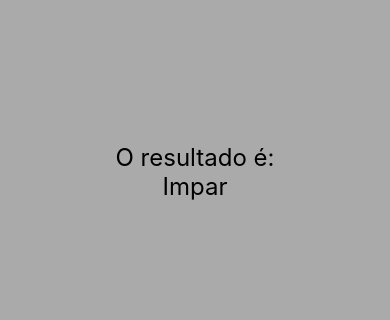
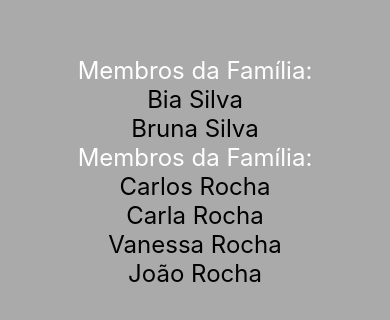
Before and after one commit to tomrobson/React-Native-Exercicio, a React Native app: screen / in a window 390 px wide. Shown: the part 250-570 px from the top of the page. Built offline with nearby package versions, Linux system fonts and the light colour scheme.

Commit message:
Utilizando Children

```diff
--- a/src/App.js
+++ b/src/App.js
@@ -1,6 +1,8 @@
 import React from 'react'
 import { View, StyleSheet } from 'react-native'
 
+import Familia from './components/Relacao/Familia'
+import Membro from './components/Relacao/Membro'
 import ParImpar from './components/ParImpar'
 import ContadorV2 from './components/Contador/ContadorV2'
 import PaiI from './components/Indireta/Pai'
@@ -16,7 +18,18 @@ import CompDefault, { Comp1, Comp2 } from './components/Multi'
 
 export default () => (
     <View style={style.App}>
-        <ParImpar num={3} />
+        <Familia>
+            <Membro nome = "Bia" sobrenome = "Silva" />
+            <Membro nome = "Bruna" sobrenome = "Silva" />
+        </Familia>
+        <Familia>
+            <Membro nome = "Carlos" sobrenome = "Rocha" />
+            <Membro nome = "Carla" sobrenome = "Rocha" />
+            <Membro nome = "Vanessa" sobrenome = "Rocha" />
+            <Membro nome = "João" sobrenome = "Rocha" />
+        </Familia>
+
+        {/* <ParImpar num={3} /> */}
 
         {/* <ContadorV2 /> */}
 
--- /dev/null
+++ b/src/components/Relacao/Familia.js
@@ -0,0 +1,18 @@
+import React from 'react'
+import { Text, StyleSheet } from 'react-native'
+import Estilo from '../estilo'
+
+export default props => {
+    return (
+        <>
+            <Text style={[Estilo.txtG, style.DisplayTitulo]}>Membros da Família:</Text>
+            {props.children}
+        </>
+    )
+}
+
+const style = StyleSheet.create({
+    DisplayTitulo: {
+        color: "#FFF"
+    }
+})
--- /dev/null
+++ b/src/components/Relacao/Membro.js
@@ -0,0 +1,11 @@
+import React from 'react'
+import { Text } from 'react-native'
+import Estilo from '../estilo'
+
+export default props => {
+    return (
+        <Text style={Estilo.txtG}>
+            {props.nome} {props.sobrenome}
+        </Text>
+    )
+}
```
